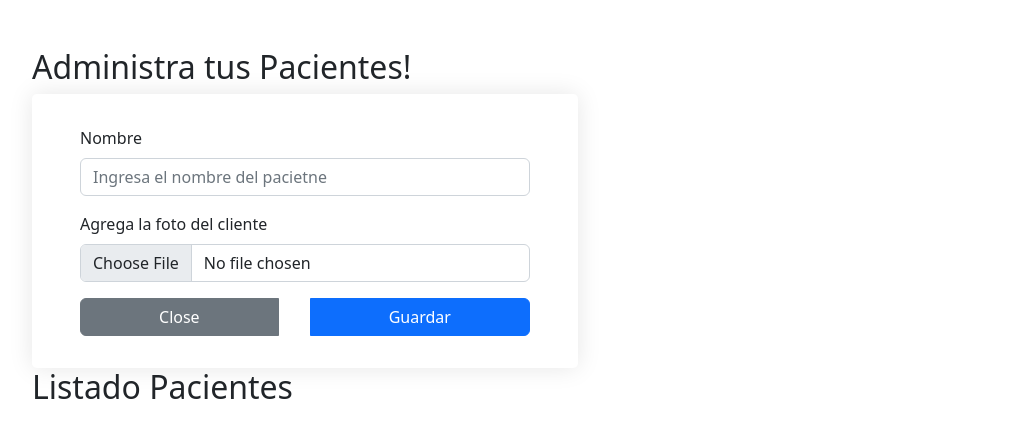
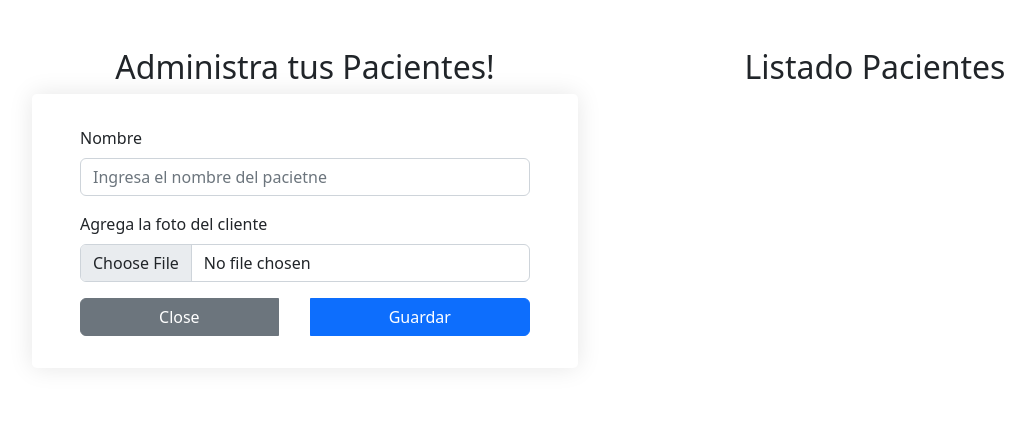
Before and after one commit to mattiasdu944/dentistDB, a PHP site: page /admPaciente.php in a window 1280 px wide. Shown: the top 438 px of the page, without its empty margins (50-1085 px from the left). Run offline with PHP 8.4, Linux system fonts and the light colour scheme.

Commit message:
Se corrigio el row

```diff
--- a/admPaciente.php
+++ b/admPaciente.php
@@ -15,18 +15,18 @@
 <body>
     <section class="form section container pt-5">
         <div class="row flex">
-            <div class="col-6">
+            <div class="col-6 text-center">
                 <h2>Administra tus Pacientes!</h2>
                 <form action="ctrlPaciente.php" method="POST" enctype ="multipart/form-data">
 
-                    <div class="mb-3">
+                    <div class="mb-3 text-start">
                         <label for="nomPac" class="form-label">Nombre</label>
                         <input type="text" class="form-control" name="nomPac" id="nomPac" aria-describedby="helpId"
                             placeholder="Ingresa el nombre del pacietne" require>
                     </div>
 
 
-                    <div class="mb-3">
+                    <div class="mb-3 text-start">
                         <label for="imgPac" class="form-label">Agrega la foto del cliente</label>
                         <input type="file" class="form-control" name="imgPac" id="imgPac" placeholder="Imagen"
                             aria-describedby="fileHelpId" require>
@@ -35,10 +35,11 @@
                     <div class="modal-footer btn-group">
                         <button type="button" class="btn btn-secondary" data-bs-dismiss="modal">Close</button>
                         <input type="submit" value="Guardar" class="btn btn-primary" name="btn" id="btn">
+                    </div>
                 </form>
             </div>
 
-            <div class="col-6">
+            <div class="col-6 text-center">
                 <h2>Listado Pacientes</h2>
             </div>
         </div>
```
